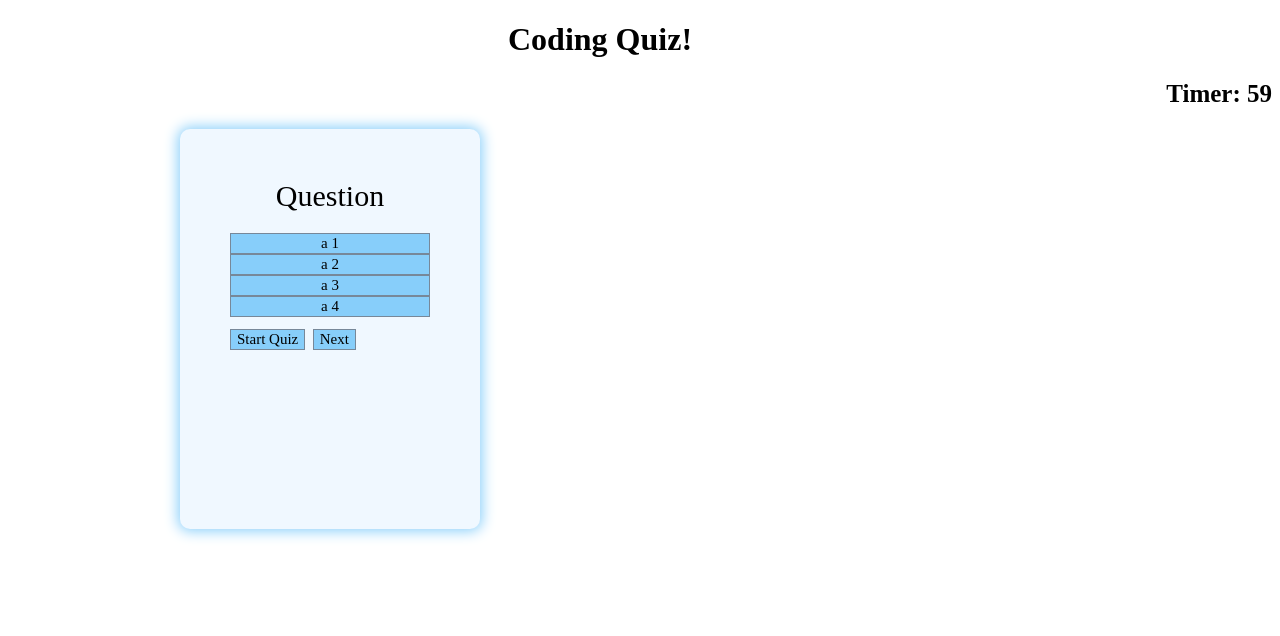
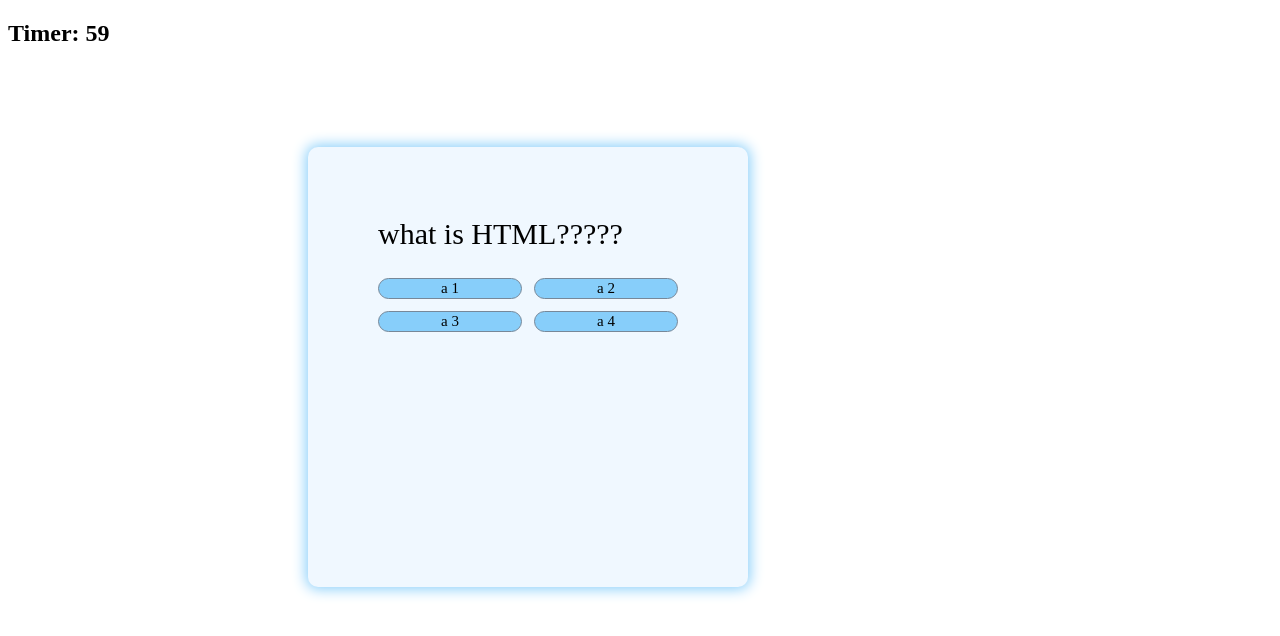
Before and after one commit to tydelgado98/coding-quiz, a plain HTML site: page index.html in a window 1280 px wide. Both pictures are taken after a click on the button "Start Quiz". Drawn offline with Linux system fonts and the light colour scheme.

Commit message:
I have redesigned the css and took away the flex, i'll get to that once im finished with the JS but did a question and showed it on screen

```diff
--- a/index.html
+++ b/index.html
@@ -8,22 +8,23 @@
     <link rel="stylesheet" href="style.css" />
   </head>
   <body>
-    <header><h1>Coding Quiz!</h1></header>
+    <!-- <header><h1>Coding Quiz!</h1></header> -->
    <h2 id="timer"></h2>
-      <div class="container">
-        <div id="question-cont" class="hide"></div>
-        <div id="question">Question</div>
+      <div class="container ">
+        <div id="question-cont" class="hide">
+        <div id="questions">Question</div>
         <div class="answer">
         <button class="btn">a 1</button>
         <button class="btn">a 2</button>
         <button class="btn">a 3</button>
         <button class="btn">a 4</button>
       </div>
-        <div class="card-footer">
+      </div>
+        <footer class="card-footer">
           <button id="start" class="start-btn btn">Start Quiz</button>
           <button id="next" class="next-btn btn hide">Next</button>
         </div>
-      </div>
+      </footer>
 
 
 
--- a/script.js
+++ b/script.js
@@ -1,13 +1,24 @@
 var start = document.querySelector("#start")
 var timer = document.querySelector("#timer")
-
-start.addEventListener("click", startquiz)
+var wins = 0
+var questioncont = document.querySelector("#question-cont")
+start.addEventListener("click", startquiz);
+var questionEl = document.querySelector("#questions")
+var answerEl = document.querySelector(".answer")
+let switchquestion
+let thisquestion
 
 
-
+var score = 0;
 
 function startquiz() {
+console.log("game started")
+start.classList.add('hide')
+switchquestion = questions.sort(() => Math.random() - .5)
+thisquestion = 0
+questioncont.classList.remove('hide')
 
+timecount();
 function timecount() {
     var timeleft = 60;
     var timeInterval = setInterval(function() {
@@ -19,30 +30,47 @@ function startquiz() {
 }
     }, 1000);
 }
+nextq();
+}
 
-    timecount();
+function nextq() {
+    questionShown(switchquestion[thisquestion])
+}
 
-    console.log("hello")
+function questionShown(question) {
+    questionEl.textContent = question.question
+    question.answers.forEach(answer => {
+        let button = document.createElement('button')
+
+    });
+    }
+
+    var questions = [
+        {
+            question: "what is HTML?????",
+            answers: [
+                {text: "one", correct: true},
+                {text: "fourr", correct: false},
+                {text: "huh", correct: false},
+                {text: "derp", correct: false}
+            ]
 
         }
-
-
-
-
-
-
-
-
-
-
-function nextq() {
-
-}
+        ];
 
 function selanswer() {
 
 }
 
+function incorrect() {
+    console.log('be better')
+    timer -=15;
+}
+
+
+function correct() {
+    console.log("nice job")
+}
 
 
 
--- a/style.css
+++ b/style.css
@@ -1,3 +1,69 @@
+/* *, *::before, *::after {
+
+} */
+
+
+body {
+    background-color: white;
+    align-items: center;
+}
+
+#start {
+   align-self: center;
+    padding: 30px;
+    font-size: 30px;
+}
+.container {
+
+    background-color: aliceblue;
+    width: 300px;
+    max-width: 50%;
+    max-height: 50%;
+    box-shadow: 0 0 14px 2px lightskyblue;
+    height: 300px;
+    border-radius: 10px;
+    padding: 70px;
+    font-size: 30px;
+    margin: 300px;
+    margin-top: 100px
+}
+
+button {
+    background-color: lightskyblue;
+    font-family: 'Times New Roman', Times, serif;
+    border: 1px solid lightslategray;
+    font-size: 15px;
+    border-radius: 27px;
+    outline:none ;
+}
+button:hover {
+    background-color: white;
+    box-shadow: 0 0 14px 2px lightskyblue;
+}
+.answer {
+    display: grid;
+    grid-template-columns: repeat(2, auto) ;
+    gap: 12px;
+    margin-top: 27px;
+}
+#question {
+    margin-bottom: 20px;
+    text-align: center;
+
+}
+#timer h2 {
+   align-content: end;
+}
+.hide {
+    display: none;
+}
+
+
+
+
+
+
+
 /* header {
 
     text-align: center;
@@ -30,46 +96,3 @@ box-shadow: 0 0 8px 4px yellowgreen;
     justify-content: center;
     align-items: center;
 } */
-body {
-    background-color: white
-}
-.container {
-  position: absolute;
-  right: 800px;
-    background-color: aliceblue;
-    width: 200px;
-    box-shadow: 0 0 14px 2px lightskyblue;
-    height: 300px;
-    border-radius: 10px;
-    padding: 50px;
-    font-size: 30px;
-}
-header {
-   margin-left: 500px;
-
-   width: 190px;
-
-}
-button {
-    background-color: lightskyblue;
-    font-family: 'Times New Roman', Times, serif;
-    border: 1px solid lightslategray;
-    font-size: 15px;
-
-}
-button:hover {
-    background-color: white;
-    box-shadow: 0 0 14px 2px lightskyblue;
-}
-.answer {
-    display: grid;
-}
-#question {
-    margin-bottom: 20px;
-    text-align: center;
-
-}
-#timer {
-    text-align: end;
-    font-size: 25px;
-}
```
Lines whose indentation alone changed are shown as unchanged.
